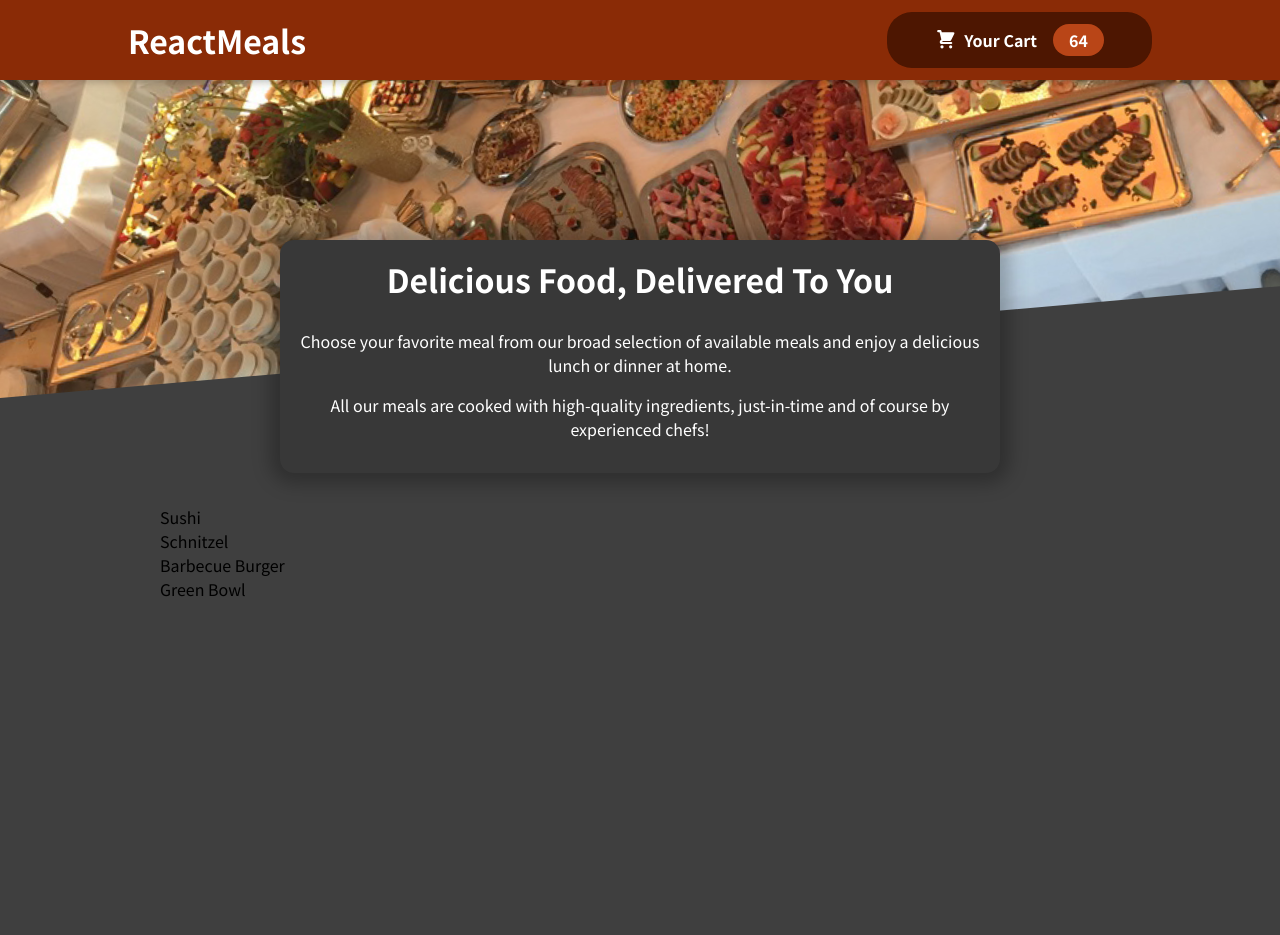
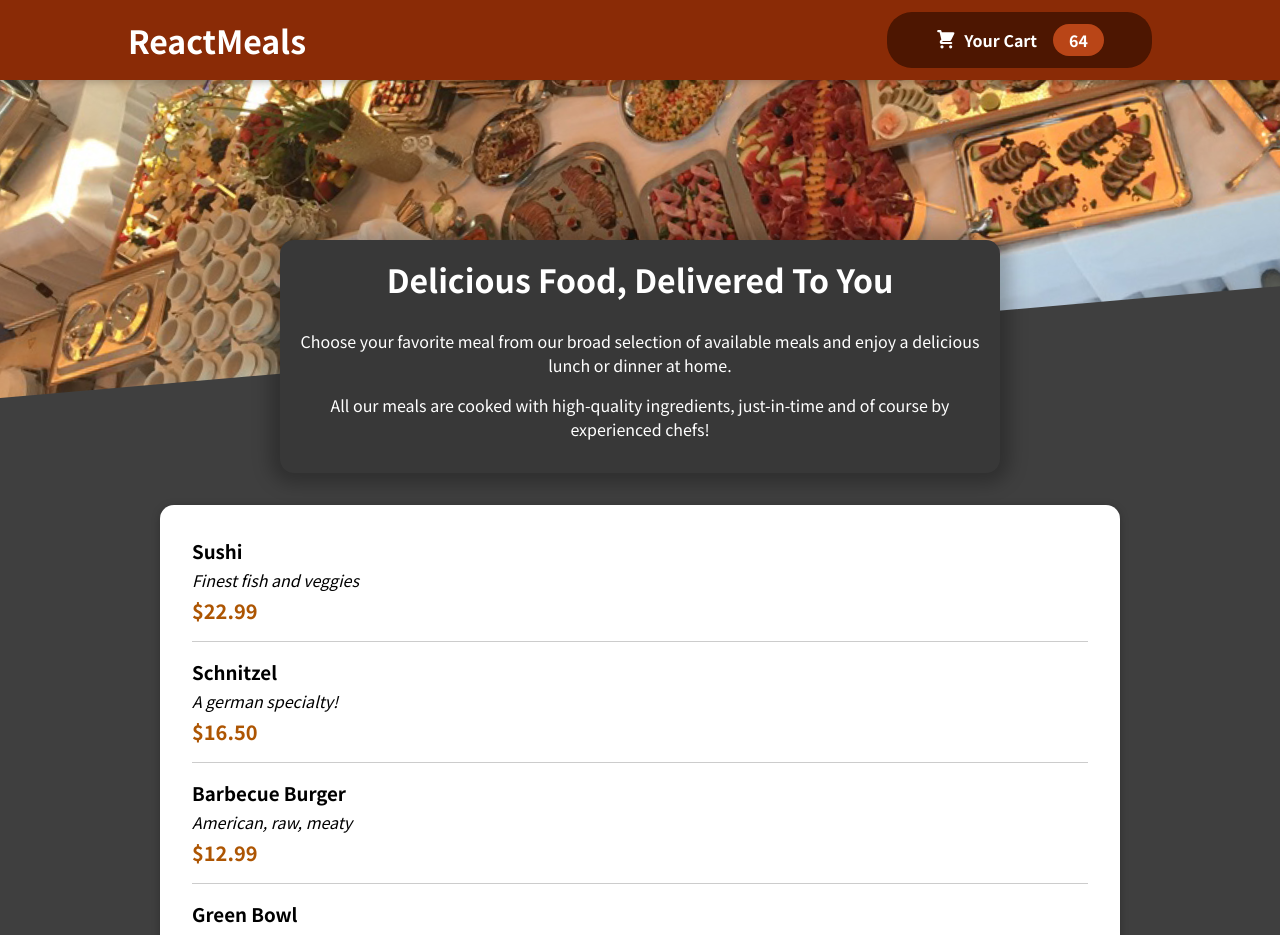
Before and after one commit to d-pfeif/food-order-app, a React (Create React App) app: page / in a window 1280 px wide. Shown: the top 935 px of the page. Before the commit the page ends 800 px from the top, so only its background shows below. Built offline with nearby package versions, Linux system fonts and the light colour scheme.

Commit message:
MealItem component with object destructuring and rendering a static list on AvailableMeals component

```diff
--- a/src/components/Meals/AvailableMeals.js
+++ b/src/components/Meals/AvailableMeals.js
@@ -1,3 +1,6 @@
+import Card from "../UI/Card";
+import MealItem from "./MealItem";
+
 import classes from "./AvailableMeals.module.css"
 
 const DUMMY_MEALS = [
@@ -28,15 +31,20 @@
 ];
 
 const AvailableMeals = () => {
-  const mealsList = DUMMY_MEALS.map(meal => <li>{meal.name}</li>)
+  const mealsList = DUMMY_MEALS.map((meal) => (
+    <MealItem
+      key={meal.id}
+      meal={meal}
+    />
+  ));
 
   return (
     <section className={classes.meals}>
       <ul>
-        {mealsList}
+        <Card>{mealsList}</Card>
       </ul>
     </section>
-  )
+  );
 }
 
 export default AvailableMeals
--- /dev/null
+++ b/src/components/Meals/MealItem.js
@@ -0,0 +1,21 @@
+import classes from "./MealItem.module.css"
+
+const MealItem = (props) => {
+  const {name, description, price} = props.meal
+  const formatedPrice = `$${price.toFixed(2)}`
+
+  return (
+    <li className={classes.meal}>
+      <div>
+        <h3>{name}</h3>
+        <div className={classes.description}>{description}</div>
+        <div className={classes.price}>{formatedPrice}</div>
+      </div>
+      <div>
+
+      </div>
+    </li>
+  );
+}
+
+export default MealItem
--- /dev/null
+++ b/src/components/Meals/MealItem.module.css
@@ -0,0 +1,22 @@
+.meal {
+  display: flex;
+  justify-content: space-between;
+  margin: 1rem;
+  padding-bottom: 1rem;
+  border-bottom: 1px solid #ccc;
+}
+
+.meal h3 {
+  margin: 0 0 0.25rem 0;
+}
+
+.description {
+  font-style: italic;
+}
+
+.price {
+  margin-top: 0.25rem;
+  font-weight: bold;
+  color: #ad5502;
+  font-size: 1.25rem;
+}
--- /dev/null
+++ b/src/components/UI/Card.js
@@ -0,0 +1,11 @@
+import classes from "./Card.module.css"
+
+const Card = (props) => {
+  return (
+    <div className={classes.card}>
+      { props.children }
+    </div>
+  )
+}
+
+export default Card
--- /dev/null
+++ b/src/components/UI/Card.module.css
@@ -0,0 +1,6 @@
+.card {
+  padding: 1rem;
+  box-shadow: 0 2px 8px rgba(0, 0, 0, 0.25);
+  border-radius: 14px;
+  background-color: white;
+}
```
Also changed, not shown: src/components/Meals/MealItemForm.module.css (added, +20 -0 lines), src/components/Meals/MealItemForm.js (added).
